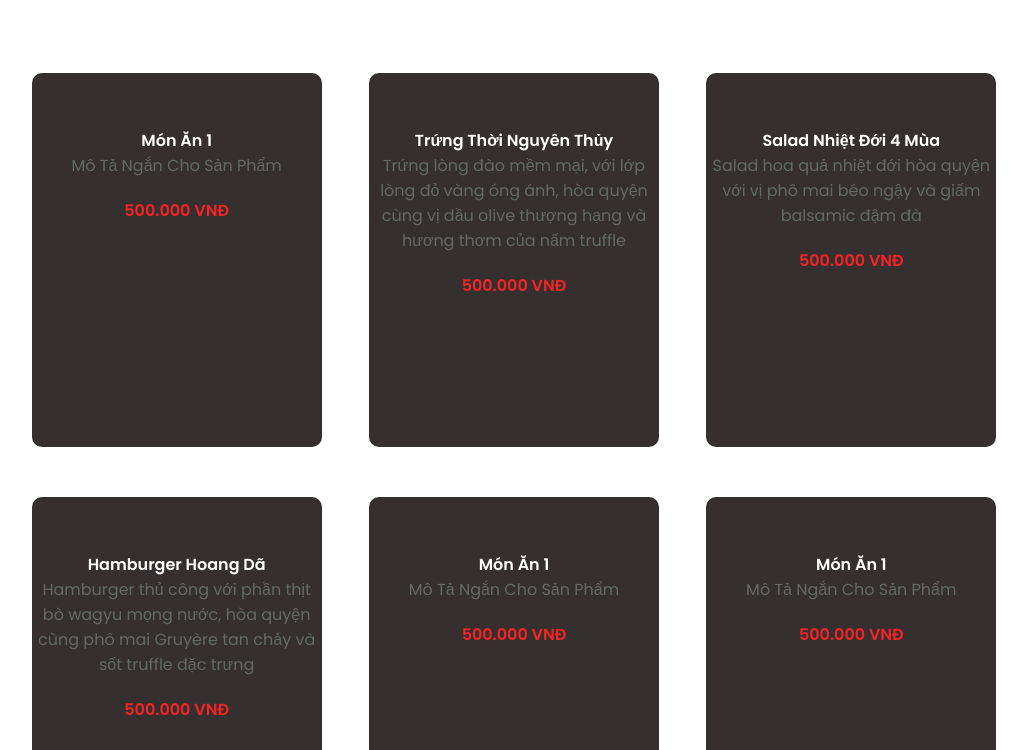
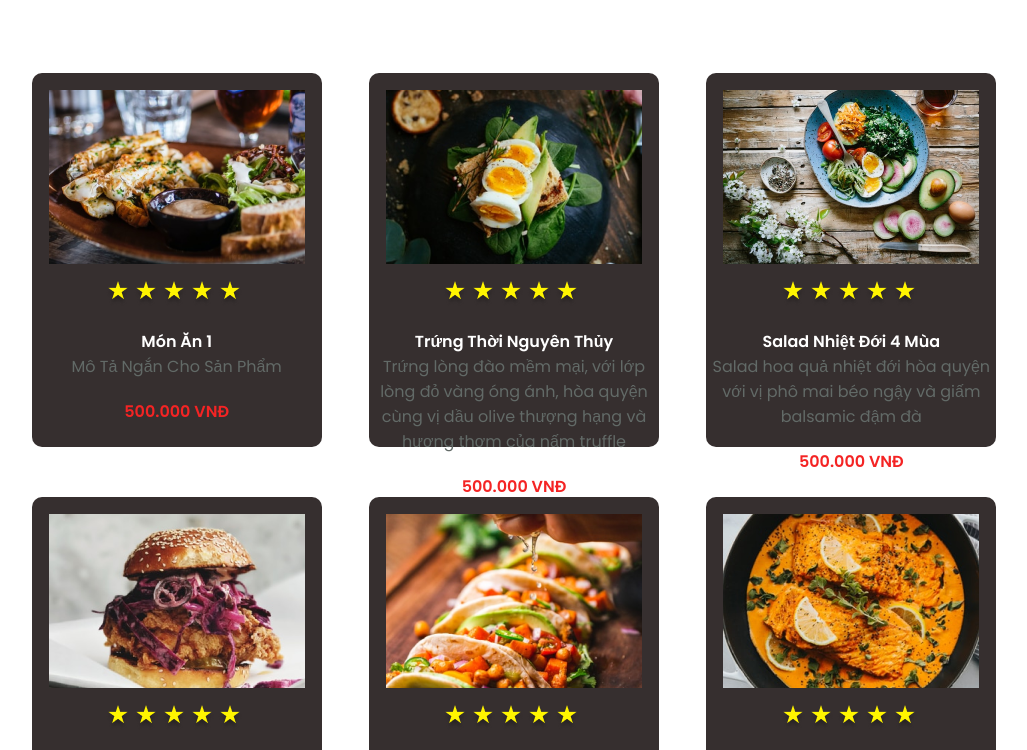
Before and after one commit to GiaKhanhPham1502/WEB_SHOP_BAN_HANG_MAIN, a plain HTML site: page client/home/index.html in a window 1280 px wide. Shown: the part 750-1500 px from the top of the page, without its empty margins (126-1153 px from the left). Drawn offline with Linux system fonts and the light colour scheme; files whose address does not match are found by name.

Commit message:
Update image paths in index.html to use relative paths and add gap styling in style.css for improved layout.

```diff
--- a/client/home/index.html
+++ b/client/home/index.html
@@ -53,13 +53,13 @@
                 <button>Mua ngay</button>
             </div>
             <div class="box-right">
-                <img src="assets/img_1.png" alt="">
-                <img src="assets/img_2.png" alt="">
-                <img src="assets/img_3.png" alt="">
+                <img src="../../assets/img_1.png" alt="">
+                <img src="../../assets/img_2.png" alt="">
+                <img src="../../assets/img_3.png" alt="">
             </div>
             <div class="to-bottom">
                 <a href="">
-                    <img src="assets/to_bottom.png" alt="">
+                    <img src="../../assets/to_bottom.png" alt="">
                 </a>
             </div>
         </div>
@@ -67,22 +67,22 @@
             <h2>SẢN PHẨM CỦA CHÚNG TÔI</h2>
             <ul id="list-products">
                 <div class="item">
-                    <img src="assets/product_1.png" alt="">
+                    <img src="../../assets/product_1.png" alt="">
                     <div class="stars">
                         <span>
-                            <img src="assets/star.png" alt="">
+                            <img src="../../assets/star.png" alt="">
                         </span>
                         <span>
-                            <img src="assets/star.png" alt="">
+                            <img src="../../assets/star.png" alt="">
                         </span>
                         <span>
-                            <img src="assets/star.png" alt="">
+                            <img src="../../assets/star.png" alt="">
                         </span>
                         <span>
-                            <img src="assets/star.png" alt="">
+                            <img src="../../assets/star.png" alt="">
                         </span>
                         <span>
-                            <img src="assets/star.png" alt="">
+                            <img src="../../assets/star.png" alt="">
                         </span>
                     </div>
 
@@ -93,22 +93,22 @@
 
 
                 <div class="item">
-                    <img src="assets/product_2.png" alt="">
+                    <img src="../../assets/product_2.png" alt="">
                     <div class="stars">
                         <span>
-                            <img src="assets/star.png" alt="">
+                            <img src="../../assets/star.png" alt="">
                         </span>
                         <span>
-                            <img src="assets/star.png" alt="">
+                            <img src="../../assets/star.png" alt="">
                         </span>
                         <span>
-                            <img src="assets/star.png" alt="">
+                            <img src="../../assets/star.png" alt="">
                         </span>
                         <span>
-                            <img src="assets/star.png" alt="">
+                            <img src="../../assets/star.png" alt="">
                         </span>
                         <span>
-                            <img src="assets/star.png" alt="">
+                            <img src="../../assets/star.png" alt="">
                         </span>
                     </div>
 
@@ -119,22 +119,22 @@
 
 
                 <div class="item">
-                    <img src="assets/product_3.png" alt="">
+                    <img src="../../assets/product_3.png" alt="">
                     <div class="stars">
                         <span>
-                            <img src="assets/star.png" alt="">
+                            <img src="../../assets/star.png" alt="">
                         </span>
                         <span>
-                            <img src="assets/star.png" alt="">
+                            <img src="../../assets/star.png" alt="">
                         </span>
                         <span>
-                            <img src="assets/star.png" alt="">
+                            <img src="../../assets/star.png" alt="">
                         </span>
                         <span>
-                            <img src="assets/star.png" alt="">
+                            <img src="../../assets/star.png" alt="">
                         </span>
                         <span>
-                            <img src="assets/star.png" alt="">
+                            <img src="../../assets/star.png" alt="">
                         </span>
                     </div>
 
@@ -143,22 +143,22 @@
                     <div class="price">500.000 VNĐ</div>
                 </div>
                 <div class="item">
-                    <img src="assets/product_4.png" alt="">
+                    <img src="../../assets/product_4.png" alt="">
                     <div class="stars">
                         <span>
-                            <img src="assets/star.png" alt="">
+                            <img src="../../assets/star.png" alt="">
                         </span>
                         <span>
-                            <img src="assets/star.png" alt="">
+                            <img src="../../assets/star.png" alt="">
                         </span>
                         <span>
-                            <img src="assets/star.png" alt="">
+                            <img src="../../assets/star.png" alt="">
                         </span>
                         <span>
-                            <img src="assets/star.png" alt="">
+                            <img src="../../assets/star.png" alt="">
                         </span>
                         <span>
-                            <img src="assets/star.png" alt="">
+                            <img src="../../assets/star.png" alt="">
                         </span>
                     </div>
 
@@ -168,22 +168,22 @@
                 </div>
 
                 <div class="item">
-                    <img src="assets/product_5.png" alt="">
+                    <img src="../../assets/product_5.png" alt="">
                     <div class="stars">
                         <span>
-                            <img src="assets/star.png" alt="">
+                            <img src="../../assets/star.png" alt="">
                         </span>
                         <span>
-                            <img src="assets/star.png" alt="">
+                            <img src="../../assets/star.png" alt="">
                         </span>
                         <span>
-                            <img src="assets/star.png" alt="">
+                            <img src="../../assets/star.png" alt="">
                         </span>
                         <span>
-                            <img src="assets/star.png" alt="">
+                            <img src="../../assets/star.png" alt="">
                         </span>
                         <span>
-                            <img src="assets/star.png" alt="">
+                            <img src="../../assets/star.png" alt="">
                         </span>
                     </div>
 
@@ -193,22 +193,22 @@
                 </div>
 
                 <div class="item">
-                    <img src="assets/product_6.png" alt="">
+                    <img src="../../assets/product_6.png" alt="">
                     <div class="stars">
                         <span>
-                            <img src="assets/star.png" alt="">
+                            <img src="../../assets/star.png" alt="">
                         </span>
                         <span>
-                            <img src="assets/star.png" alt="">
+                            <img src="../../assets/star.png" alt="">
                         </span>
                         <span>
-                            <img src="assets/star.png" alt="">
+                            <img src="../../assets/star.png" alt="">
                         </span>
                         <span>
-                            <img src="assets/star.png" alt="">
+                            <img src="../../assets/star.png" alt="">
                         </span>
                         <span>
-                            <img src="assets/star.png" alt="">
+                            <img src="../../assets/star.png" alt="">
                         </span>
                     </div>
 
@@ -240,7 +240,12 @@
                     <span>50%</span>
                 </h1>
             </div>
-            <div class="box-right"></div>
+            <div class="box-left">
+                <h1>
+                    <span>GIẢM GIÁ LÊN ĐẾN</span>
+                    <span>50%</span>
+                </h1>
+            </div>
         </div>
 
         <div id="comment">
@@ -248,30 +253,30 @@
             <div id="comment-body">
                 <div class="prev">
                     <a href="#">
-                        <img src="assets/prev.png" alt="">
+                        <img src="../../assets/prev.png" alt="">
                     </a>
                 </div>
                 <ul id="list-comment">
                     <li class="item">
                         <div class="avatar">
-                            <img src="assets/avatar_1.png" alt="">
+                            <img src="../../assets/avatar_1.png" alt="">
 
                         </div>
                         <div class="stars">
                             <span>
-                                <img src="assets/star.png" alt="">
+                                <img src="../../assets/star.png" alt="">
                             </span>
                             <span>
-                                <img src="assets/star.png" alt="">
+                                <img src="../../assets/star.png" alt="">
                             </span>
                             <span>
-                                <img src="assets/star.png" alt="">
+                                <img src="../../assets/star.png" alt="">
                             </span>
                             <span>
-                                <img src="assets/star.png" alt="">
+                                <img src="../../assets/star.png" alt="">
                             </span>
                             <span>
-                                <img src="assets/star.png" alt="">
+                                <img src="../../assets/star.png" alt="">
                             </span>
                         </div>
                         <div class="name">Nguyễn Đình Vũ</div>
@@ -286,24 +291,24 @@
                     </li>
                     <li class="item">
                         <div class="avatar">
-                            <img src="assets/avatar_1.png" alt="">
+                            <img src="../../assets/avatar_1.png" alt="">
 
                         </div>
                         <div class="stars">
                             <span>
-                                <img src="assets/star.png" alt="">
+                                <img src="../../assets/star.png" alt="">
                             </span>
                             <span>
-                                <img src="assets/star.png" alt="">
+                                <img src="../../assets/star.png" alt="">
                             </span>
                             <span>
-                                <img src="assets/star.png" alt="">
+                                <img src="../../assets/star.png" alt="">
                             </span>
                             <span>
-                                <img src="assets/star.png" alt="">
+                                <img src="../../assets/star.png" alt="">
                             </span>
                             <span>
-                                <img src="assets/star.png" alt="">
+                                <img src="../../assets/star.png" alt="">
                             </span>
                         </div>
                         <div class="name">Trần Ngọc Sơn</div>
@@ -318,24 +323,24 @@
                     </li>
                     <li class="item">
                         <div class="avatar">
-                            <img src="assets/avatar_1.png" alt="">
+                            <img src="../../assets/avatar_1.png" alt="">
 
                         </div>
                         <div class="stars">
                             <span>
-                                <img src="assets/star.png" alt="">
+                                <img src="../../assets/star.png" alt="">
                             </span>
                             <span>
-                                <img src="assets/star.png" alt="">
+                                <img src="../../assets/star.png" alt="">
                             </span>
                             <span>
-                                <img src="assets/star.png" alt="">
+                                <img src="../../assets/star.png" alt="">
                             </span>
                             <span>
-                                <img src="assets/star.png" alt="">
+                                <img src="../../assets/star.png" alt="">
                             </span>
                             <span>
-                                <img src="assets/star.png" alt="">
+                                <img src="../../assets/star.png" alt="">
                             </span>
                         </div>
                         <div class="name">Nguyễn Trần Vi</div>
@@ -351,7 +356,7 @@
                 </ul>
                 <div class="next">
                     <a href="#">
-                        <img src="assets/next.png" alt="">
+                        <img src="../../assets/next.png" alt="">
                     </a>
                 </div>
             </div>
--- a/client/home/style.css
+++ b/client/home/style.css
@@ -230,6 +230,7 @@
     width: 100%;
     display: flex;
     height: 322px;
+    gap: 10px;
 }
 #saleoff .box-left ,#saleoff .box-right {
     width: 50%;
```
